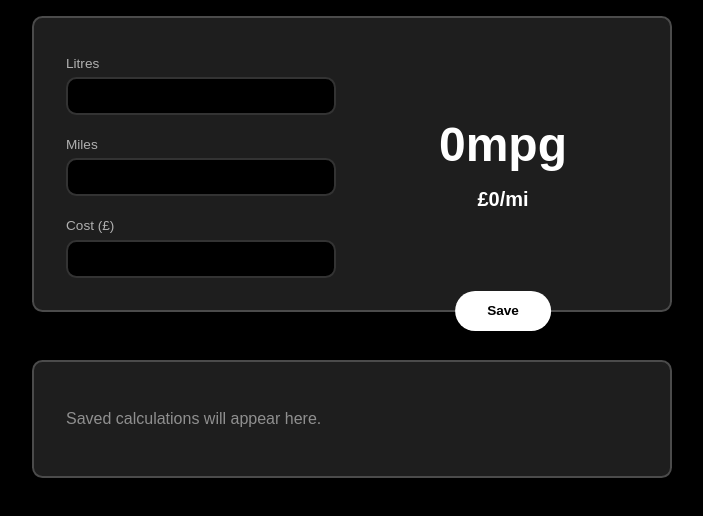
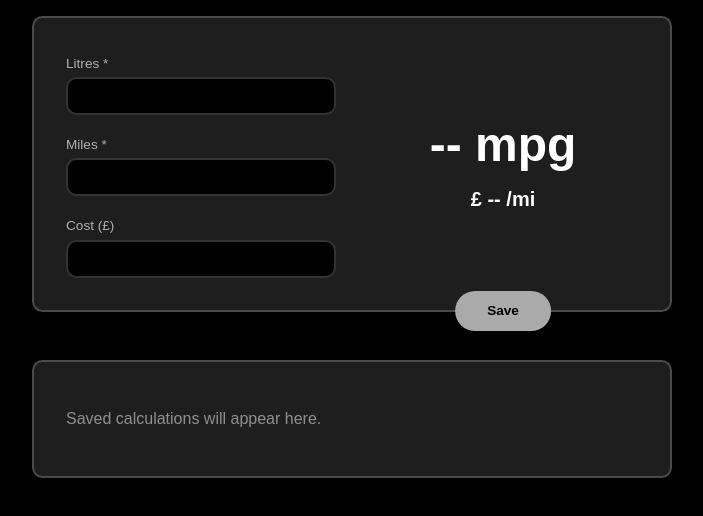
Before and after one commit to robertbckly/mpg-calculator-new, a React (Vite) app: page / in a window 1280 px wide. Shown: the top 516 px of the page, without its empty margins (288-991 px from the left). Built offline with nearby package versions, Linux system fonts and the light colour scheme.

Commit message:
feat: conditional saving

```diff
--- a/src/components/app.css
+++ b/src/components/app.css
@@ -97,7 +97,12 @@ button {
   z-index: 1;
 }
 
-.save-button:hover {
+.save-button:disabled {
+  background-color: rgb(170, 170, 170);
+  cursor: initial;
+}
+
+.save-button:not(:disabled):hover {
   background-color: gainsboro;
 }
 
@@ -105,7 +110,7 @@ button {
   Consider using a pre-processor to use centrally defined breakpoints in
   all CSS files.
 */
-@media screen and (max-width: 410px) {
+@media screen and (max-width: 420px) {
   .container--calculator {
     flex-direction: column;
   }
--- a/src/components/app.tsx
+++ b/src/components/app.tsx
@@ -5,6 +5,12 @@ import MainForm from './main-form/main-form';
 import OutputDisplay from './output-display/output-display';
 import Record from './record/record';
 import './app.css';
+
+/**
+ * NOW:
+ * - work on <Record /> to hide the delete button in a `...` menu
+ * - work on validation
+ */
 
 const LOCAL_STORAGE_NAME = 'recordList';
 const INIT_INPUT_DATA: RecordT = Object.freeze({
@@ -20,6 +26,8 @@ export default function App() {
   const [recordList, setRecordList] = useState<RecordT[]>([]);
   const [synced, setSynced] = useState(false);
 
+  const savingEnabled = Boolean(inputData.volume && inputData.distance);
+
   useEffect(() => {
     // Sync state with storage on first load
     if (!synced) {
@@ -34,10 +42,10 @@ export default function App() {
 
   const resetInput = () => setInputData(INIT_INPUT_DATA);
 
-  const handleInputChange = (input: string, value: any) => {
+  const handleInputChange = (input: string, value: string) => {
     // Needs runtime validation (using browser APIs)
     // ...don't set state if invalid
-    let castValue = value;
+    let castValue: string | number = value;
     if (input === 'volume' || input === 'distance' || input === 'cost') {
       castValue = Number(value);
     }
@@ -45,8 +53,9 @@ export default function App() {
   };
 
   const handleSave = () => {
+    if (!savingEnabled) return;
     const newRecord: RecordT = { ...inputData, id: uuid() };
-    setRecordList((records) => ([...records, newRecord]));
+    setRecordList((records) => ([newRecord, ...records]));
     resetInput();
   };
 
@@ -61,7 +70,14 @@ export default function App() {
       <article className="container container--calculator">
         <MainForm value={inputData} onChange={handleInputChange} />
         <OutputDisplay data={inputData} />
-        <button className="save-button" type="button" onClick={handleSave}>Save</button>
+        <button
+          type="button"
+          className="save-button"
+          onClick={handleSave}
+          disabled={!savingEnabled}
+        >
+          Save
+        </button>
       </article>
 
       <article className="container container--records">
--- a/src/components/main-form/main-form.tsx
+++ b/src/components/main-form/main-form.tsx
@@ -8,7 +8,7 @@ import './main-form.css';
 
 type MainFormProps = {
   value: Record;
-  onChange: (input: string, value: any) => void;
+  onChange: (input: string, value: string) => void;
 };
 
 export default function MainForm({ value, onChange }: MainFormProps) {
@@ -24,7 +24,7 @@ export default function MainForm({ value, onChange }: MainFormProps) {
   return (
     <form className="main-form" onSubmit={(e) => e.preventDefault()}>
       <label htmlFor="volume" className="main-form__label">
-        Litres
+        Litres *
         <input
           className="main-form__input"
           type="number"
@@ -36,7 +36,7 @@ export default function MainForm({ value, onChange }: MainFormProps) {
         />
       </label>
       <label htmlFor="distance" className="main-form__label">
-        Miles
+        Miles *
         <input
           className="main-form__input"
           type="number"
--- a/src/components/output-display/output-display.tsx
+++ b/src/components/output-display/output-display.tsx
@@ -5,15 +5,20 @@ import { costPerMile, milesPerGallon } from '../../common/utils/calculations';
 type OutputDisplayProps = { data: Record };
 
 export default function OutputDisplay({ data }: OutputDisplayProps) {
+  const mpg = milesPerGallon(data);
+  const cpm = costPerMile(data);
+  const mpgValueString = mpg || '-- ';
+  const cpmValueString = cpm || ' -- ';
+
   return (
     <div className="output">
       <p className="output-item output-item--large">
-        <span className="wrap-text">{milesPerGallon(data)}</span>
+        <span className="wrap-text">{mpgValueString}</span>
         mpg
       </p>
       <p className="output-item">
         £
-        <span className="wrap-text">{costPerMile(data)}</span>
+        <span className="wrap-text">{cpmValueString}</span>
         /mi
       </p>
     </div>
--- a/src/components/record/record.css
+++ b/src/components/record/record.css
@@ -5,16 +5,16 @@
 
 .record__description,
 .record__data {
+  margin: 0;
   line-height: 175%;
 }
 
 .record__description {
   font-size: 1rem;
-  margin: 0;
   font-weight: normal;
 }
 
 .record__data {
-  margin: 0;
+  font-size: 1.2rem;
   font-weight: bold;
 }
--- a/src/components/record/record.tsx
+++ b/src/components/record/record.tsx
@@ -9,13 +9,17 @@ type RecordProps = {
 };
 
 export default function Record({ data, onDelete }: RecordProps) {
-  const mpg = milesPerGallon(data);
   const cpm = costPerMile(data);
+  const mpgString = `${milesPerGallon(data)}mpg`;
+  const cpmString = cpm ? ` – £${cpm}/mi` : null;
   return (
     <article className="record">
       {/* Temporarily using ID as description */}
       <h2 className="record__description">{data.id}</h2>
-      <p className="record__data">{`${mpg}mpg – £${cpm}/mi`}</p>
+      <p className="record__data">
+        {mpgString}
+        {cpmString}
+      </p>
       <button type="button" onClick={() => onDelete(data.id)}>Delete</button>
     </article>
   );
```
